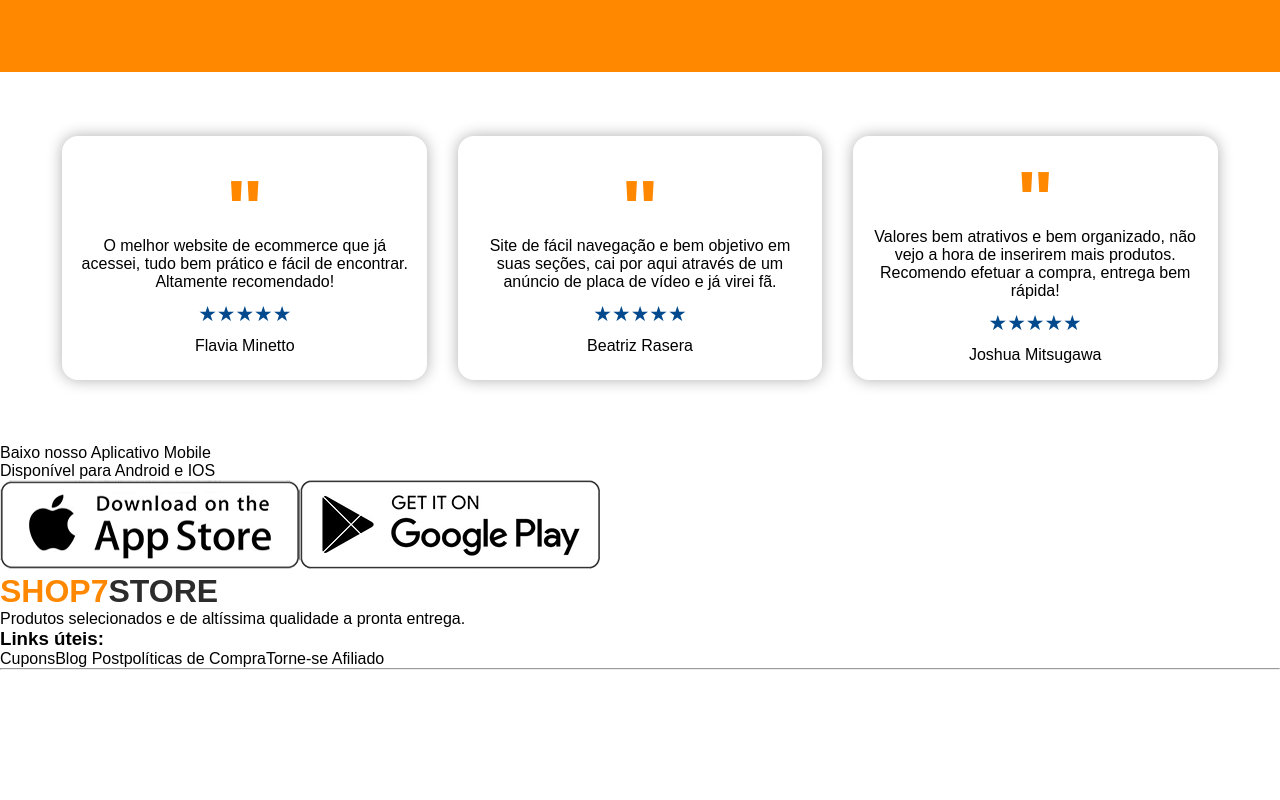
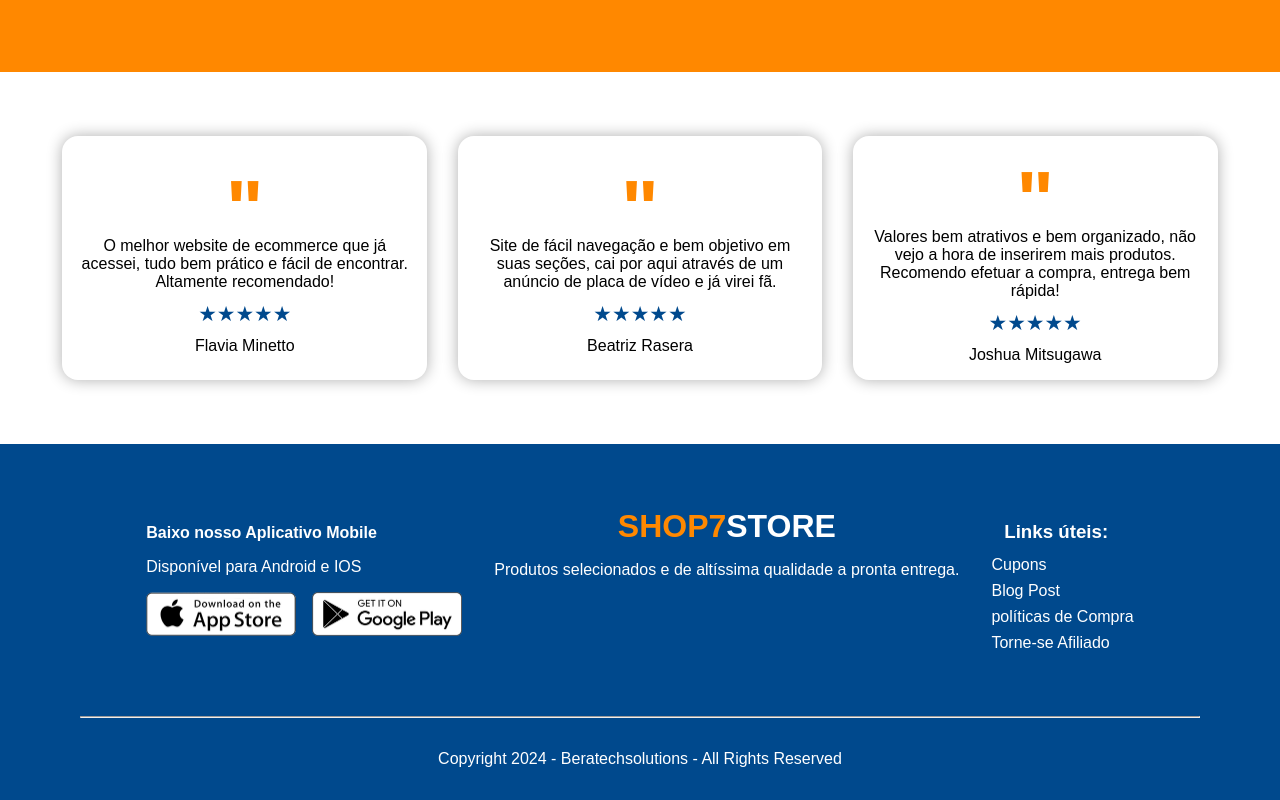
Before and after one commit to FernandoAntonioAzevedo/Shop7store_ecommerce_React, a React (Create React App) app in the folder shopsevenstore/: page / in a window 1280 px wide. Shown: the part 2541-3341 px from the top of the page. Before the commit the page ends 3211 px from the top, so only its background shows below. Built offline with nearby package versions, Linux system fonts and the light colour scheme.

Commit message:
finalizando estilizações do footer e dando inicio as funcionalidades do carrinho

```diff
--- a/shopsevenstore/src/components/Footer.js
+++ b/shopsevenstore/src/components/Footer.js
@@ -4,7 +4,7 @@
 export default function Footer() {
   return (
     <footer>
-      <div className="pager-inner-content content">
+      <div className="page-inner-content content">
           <div className="download-options">
              <p>Baixo nosso Aplicativo Mobile</p>
              <p>Disponível para Android e IOS</p>
@@ -13,7 +13,7 @@
                <img src="/images/play-store.png" alt="Play Store download" />
              </div>
           </div>
-          <div className="logo.footer">
+          <div className="logo-footer">
             <h1 className="logo">
               SHOP7<span>STORE</span>
             </h1>
@@ -26,16 +26,27 @@
             <ul>
               <li>
                 <Link to="/">Cupons</Link>
+              </li>
+              <li>
                 <Link to="/">Blog Post</Link>
+              </li>
+              <li>
                 <Link to="/">políticas de Compra</Link>
+              </li>
+              <li>
                 <Link to="/">Torne-se Afiliado</Link>
               </li>
             </ul>
           </div>
-
-          <hr/>
-
-      </div>
+        </div>
+        <div className="page-inner-content">
+        <hr />
+            <p className="copyright">
+                Copyright 2024 -
+                <a href="https://beratech.com.br/" target="_blank"> Beratechsolutions </a>
+                 - All Rights Reserved
+            </p>
+        </div>
   </footer>
   );
 }
--- a/shopsevenstore/src/index.css
+++ b/shopsevenstore/src/index.css
@@ -395,6 +395,74 @@
 
 /* Fim Testimonials */
 
+
+/* Início do rodapé */
+
+footer {
+  background-color: var(--secondary-color);
+  color: #fff;
+}
+
+footer .content {
+  display: flex;
+  padding: 4rem 1rem;
+  gap: 2rem;
+  justify-content: center;
+}
+
+.download-options > * {
+  margin: 1rem 0;
+}
+
+.download-options > p:first-child {
+  font-weight: bold;
+}
+
+.download-options > div {
+  display: flex;
+  gap: 1rem;
+}
+
+.download-options > div img {
+  max-width: 150px;
+}
+
+.logo-footer {
+  text-align: center;
+}
+
+.logo-footer span {
+  color: #fff;
+}
+
+.logo-footer p {
+  max-width: 480px;
+  margin-top: 1rem;
+  margin-inline: auto;
+}
+
+footer .links h3 {
+  margin: 0.8rem;
+}
+
+footer .links ul {
+  list-style: none;
+  display: flex;
+  flex-direction: column;
+  gap: 0.5rem;
+}
+
+.copyright {
+  padding: 2rem;
+  text-align: center;
+}
+
+hr {
+  margin-inline: 4rem;
+}
+
+/* Fim do rodapé */
+
 /* Media Queries */
 
 @media (max-width: 800px) {
@@ -426,4 +494,27 @@
     max-width: 400px;
     margin-inline: auto;
   }
+
+  footer .content {
+    display: inline;
+  }
+
+  footer .content > div {
+    padding: 1rem;
+  }
+
+  .download-options > div img {
+    width: 125px;
+  }
+
+  .copyright {
+    font-size: 0.8rem;
+  }
+
+  footer .links ul,
+  footer .links h3 {
+    text-align: center;
+
+  }
+
 }
```
